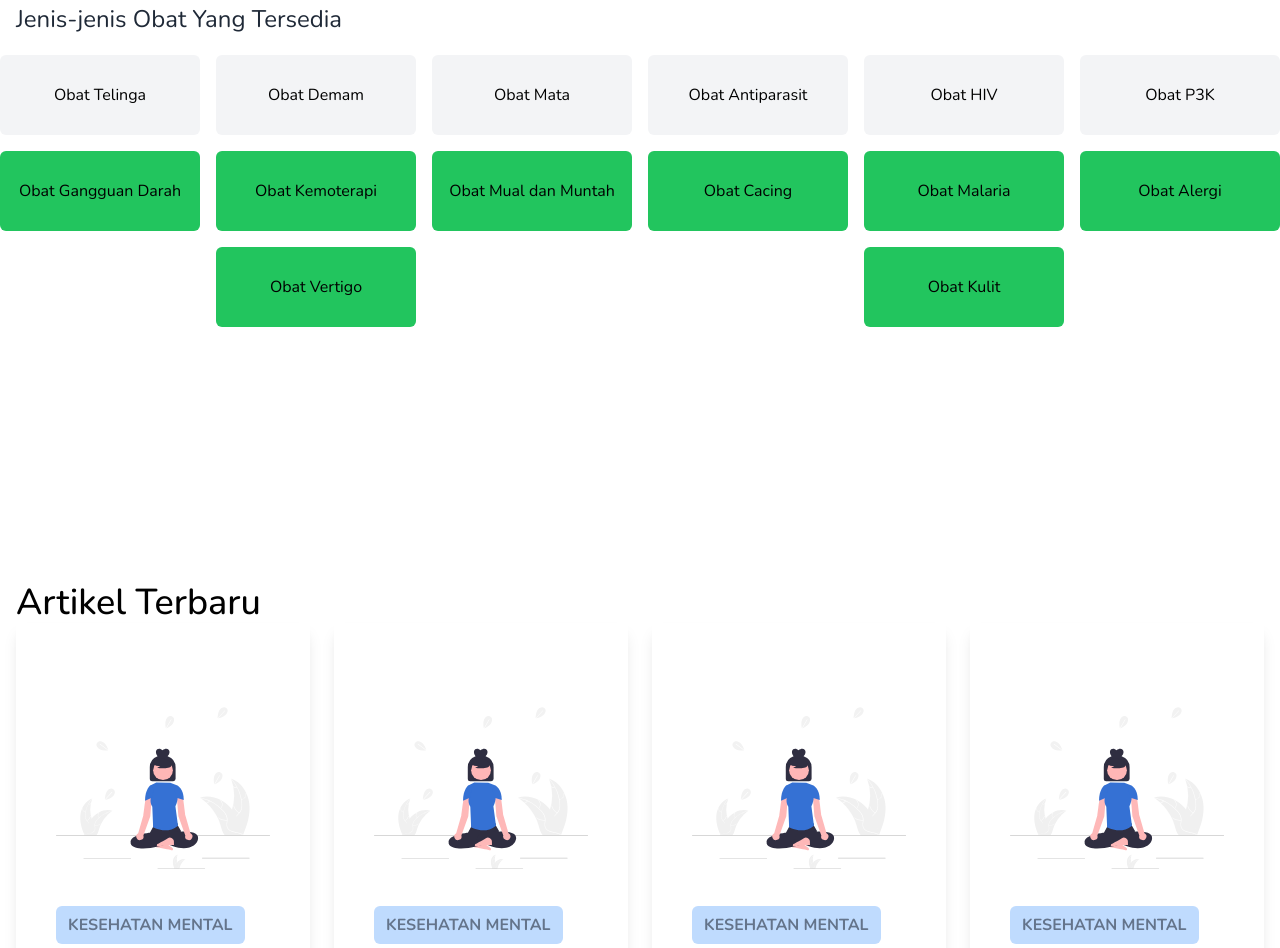
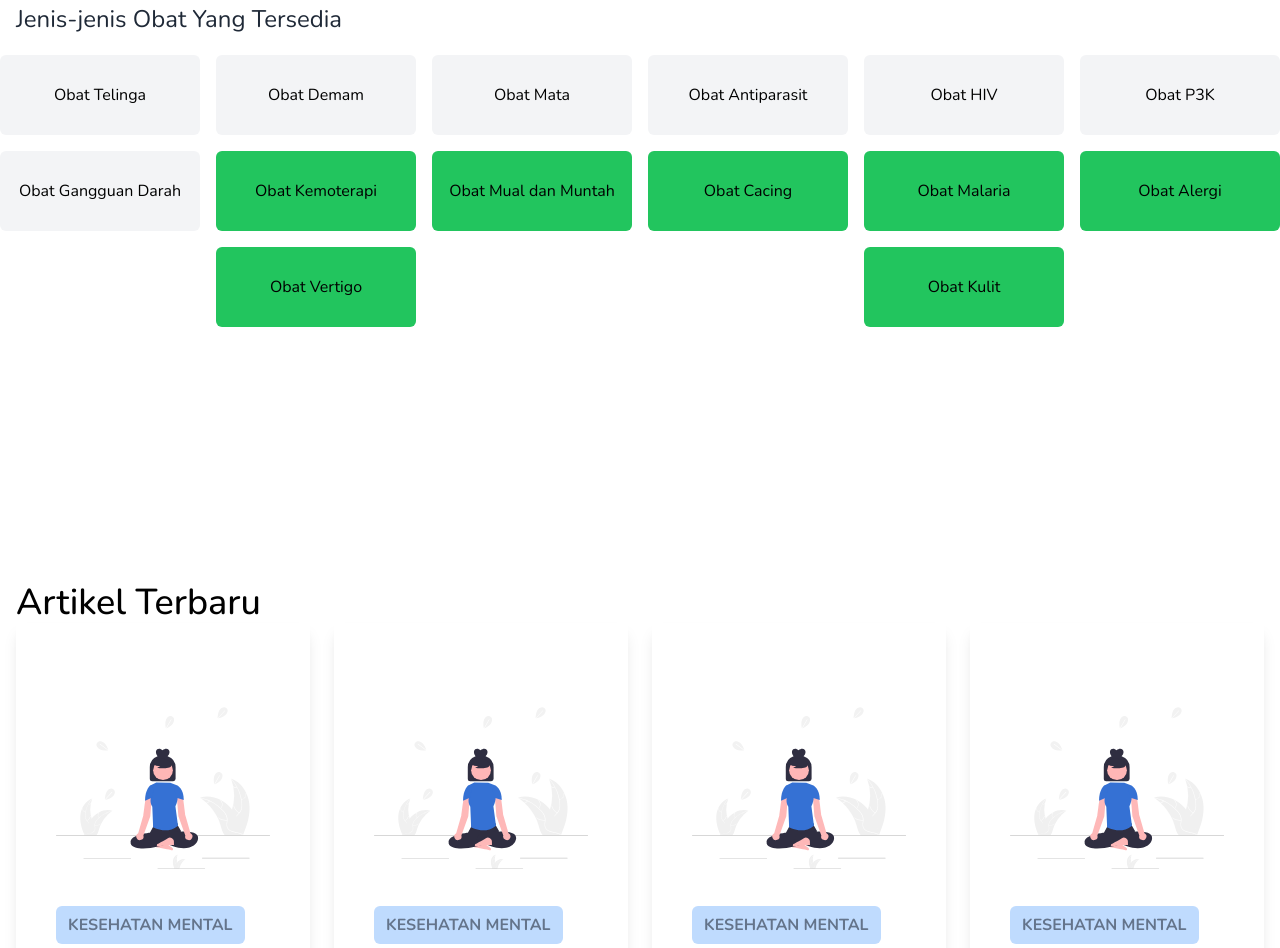
Before and after one commit to Anugerah20/KamiSehat, a website: page public/index.html in a window 1280 px wide. Shown: the part 1687-2635 px from the top of the page. Drawn offline with nearby package versions, Linux system fonts and the light colour scheme.

Commit message:
mengubah background obat-obatan

```diff
--- a/public/index.html
+++ b/public/index.html
@@ -165,7 +165,7 @@
               <li class="mx-auto w-[200px] h-[80px] text-center bg-gray-100 rounded-md">Obat Antiparasit</li>
               <li class="mx-auto w-[200px] h-[80px] text-center bg-gray-100 rounded-md">Obat HIV</li>
               <li class="mx-auto w-[200px] h-[80px] text-center bg-gray-100 rounded-md">Obat P3K</li>
-              <li class="mx-auto w-[200px] h-[80px] text-center bg-green-500 rounded-md">Obat Gangguan Darah</li>
+              <li class="mx-auto w-[200px] h-[80px] text-center bg-gray-100 rounded-md">Obat Gangguan Darah</li>
               <li class="mx-auto w-[200px] h-[80px] text-center bg-green-500 rounded-md">Obat Kemoterapi</li>
               <li class="mx-auto w-[200px] h-[80px] text-center bg-green-500 rounded-md">Obat Mual dan Muntah</li>
               <li class="mx-auto w-[200px] h-[80px] text-center bg-green-500 rounded-md">Obat Cacing</li>
```
